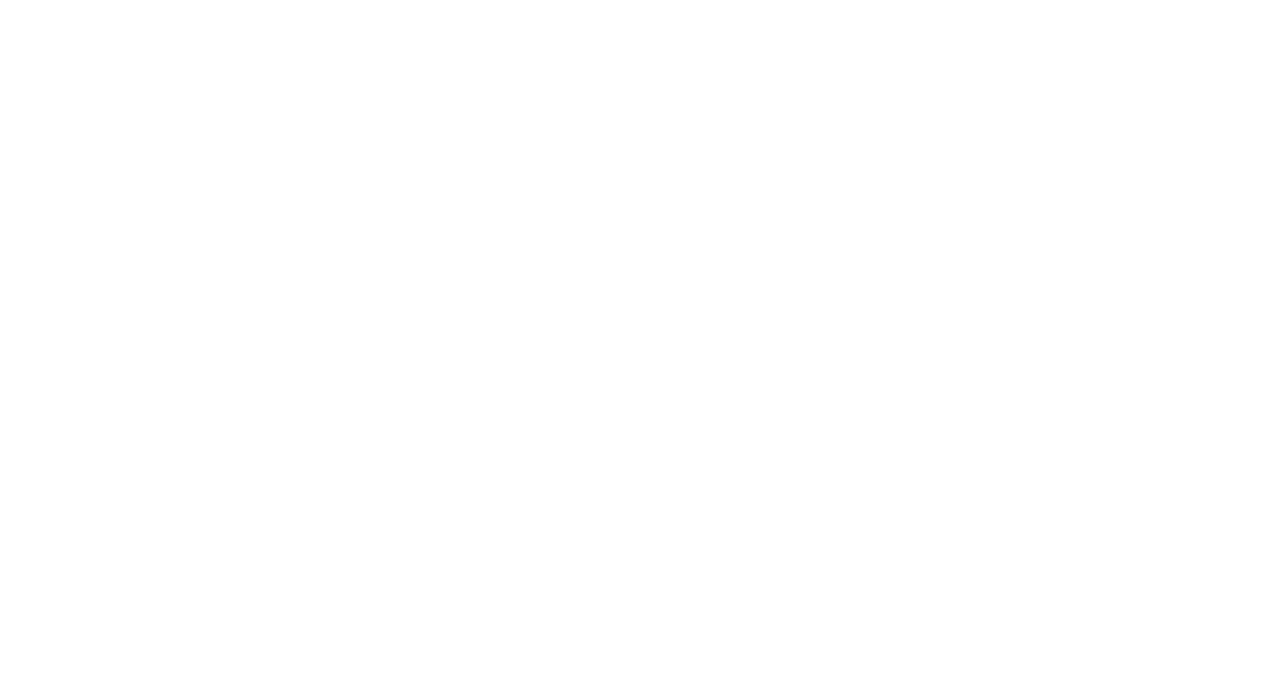
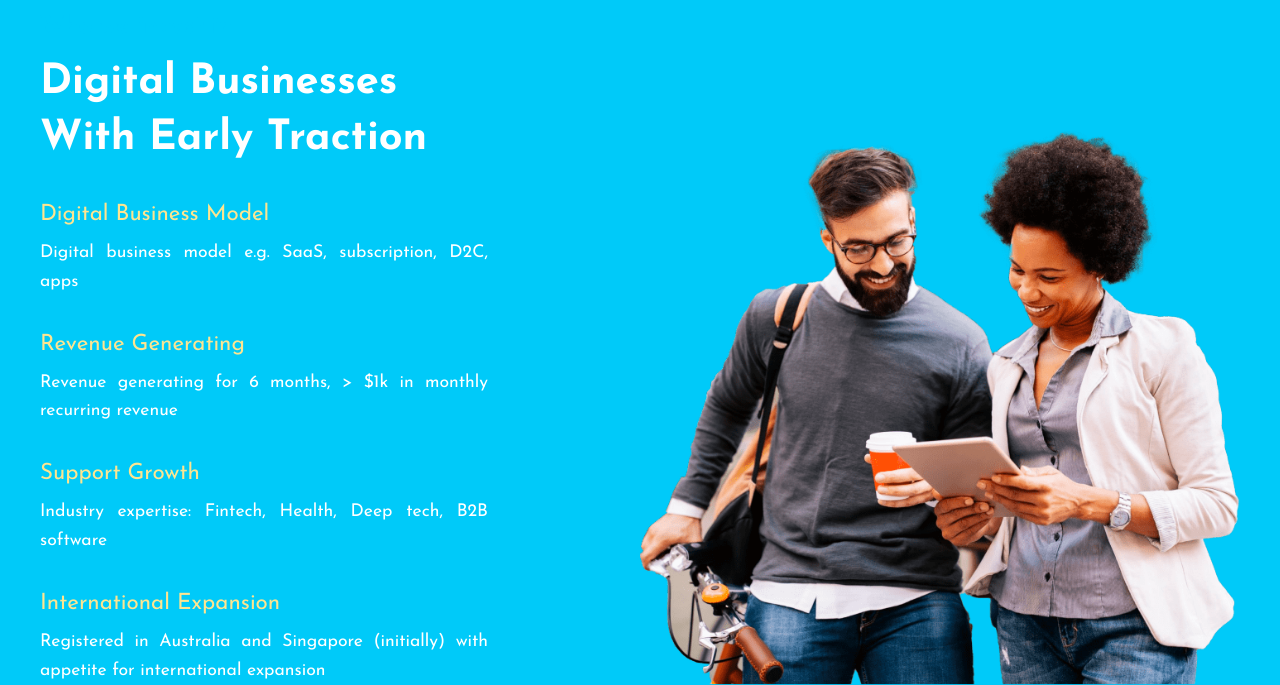
Before and after one commit to ayushjha119/Digital-Business-react-website, a Next.js app: page / in a window 1280 px wide. Shown: the part 4641-5326 px from the top of the page. Before the commit the page ends 4448 px from the top, so only its background shows below. Built offline with nearby package versions, Linux system fonts and the light colour scheme.

Commit message:
who we invest in section completed

```diff
--- a/app/page.js
+++ b/app/page.js
@@ -8,6 +8,7 @@
 import OurDiff from "@/src/components/OurDiff/OurDiff";
 import { motion, useAnimation } from "framer-motion";
 import HowItWorks from "@/src/components/HowItWorks/HowItWorks";
+import WhoWeInvest from "@/src/components/WhoWeInvest/WhoWeInvest";
 
 export default function Home() {
   const controls = useAnimation();
@@ -33,6 +34,22 @@
         <OurDiff />
       </motion.div>
       <HowItWorks />
+
+      <motion.div
+        onViewportEnter={() =>
+          controls.start({
+            backgroundColor: "var(--primary-color)",
+          })
+        }
+        onViewportLeave={() =>
+          controls.start({
+            backgroundColor: "white",
+          })
+        }
+        viewport={{ amount: 0.4 }}
+      >
+        <WhoWeInvest />
+      </motion.div>
     </motion.div>
   );
 }
--- /dev/null
+++ b/src/components/WhoWeInvest/WhoWeInverst.css
@@ -0,0 +1,75 @@
+.wwi-wrapper .container {
+  padding-top: 13rem;
+}
+
+.wwi-container {
+  display: flex;
+  justify-content: space-between;
+  align-items: center;
+}
+
+.wwi-container > div {
+  flex: 1;
+}
+
+.wwi-left {
+  display: flex;
+  flex-direction: column;
+  gap: 2rem;
+}
+.wwi-left .head {
+  display: flex;
+  flex-direction: column;
+  gap: 1rem;
+  align-items: flex-start;
+}
+
+.wwi-left .head .title {
+  text-align: left;
+  color: white;
+}
+
+.wwi-features {
+  display: flex;
+  flex-direction: column;
+  gap: 2rem;
+}
+
+.wwi-feature {
+  display: flex;
+  flex-direction: column;
+  gap: 0.5rem;
+  max-width: 28rem;
+}
+.wwi-feature .des {
+  color: var(--fourth-color);
+}
+
+.wwi-feature .text {
+  color: white;
+  text-align: justify;
+}
+
+.wwi-right {
+  display: flex;
+  align-items: center;
+  justify-content: center;
+  align-self: flex-end;
+}
+.wwi-right img {
+  width: 100%;
+}
+
+@media (max-width: 990px) {
+  .wwi-container {
+    flex-direction: column;
+    padding: 2rem;
+  }
+  .wwi-right {
+    align-self: center;
+    margin-top: 2rem;
+  }
+  .wwi-right img {
+    max-width: 20rem;
+  }
+}
--- /dev/null
+++ b/src/components/WhoWeInvest/WhoWeInvest.jsx
@@ -0,0 +1,72 @@
+import { features, whoWeInvest } from "@/src/utils/data";
+import "./WhoWeInverst.css";
+import React from "react";
+import { motion } from "framer-motion";
+import {
+  containerVariants,
+  tagVariants,
+  titleVariants,
+} from "@/src/utils/animation";
+
+const WhoWeInvest = () => {
+  return (
+    <div className="wwi-wrapper">
+      <div className="container">
+        <div className="wwi-container">
+          {/* left */}
+          <div className="wwi-left">
+            <div className="head">
+              <motion.span
+                variants={tagVariants}
+                initial="offscreen"
+                whileInView={"onscreen"}
+                className="tag"
+              >
+                Who we invest in
+              </motion.span>
+              <motion.span
+                variants={titleVariants}
+                initial="offscreen"
+                whileInView={"onscreen"}
+                className="title"
+              >
+                Digital Businesses <br />
+                With Early Traction
+              </motion.span>
+            </div>
+
+            {/* feature */}
+
+            <div className="wwi-features">
+              {whoWeInvest.map((features, i) => (
+                <motion.div
+                  variants={containerVariants(i * 0.05 + 1)}
+                  initial="offscreen"
+                  whileInView={"onscreen"}
+                  className="wwi-feature"
+                  key={i}
+                >
+                  <span className="des">{features.title}</span>
+                  <span className="text">{features.des}</span>
+                </motion.div>
+              ))}
+            </div>
+          </div>
+
+          {/* right side */}
+          <div className="wwi-right">
+            <motion.img
+              variants={containerVariants(0.5)}
+              initial="offscreen"
+              whileInView={"onscreen"}
+              src="persons.png"
+              alt="persons"
+            />
+          </div>
+        </div>
+      </div>
+    </div>
+  );
+};
+
+export default WhoWeInvest;
```
